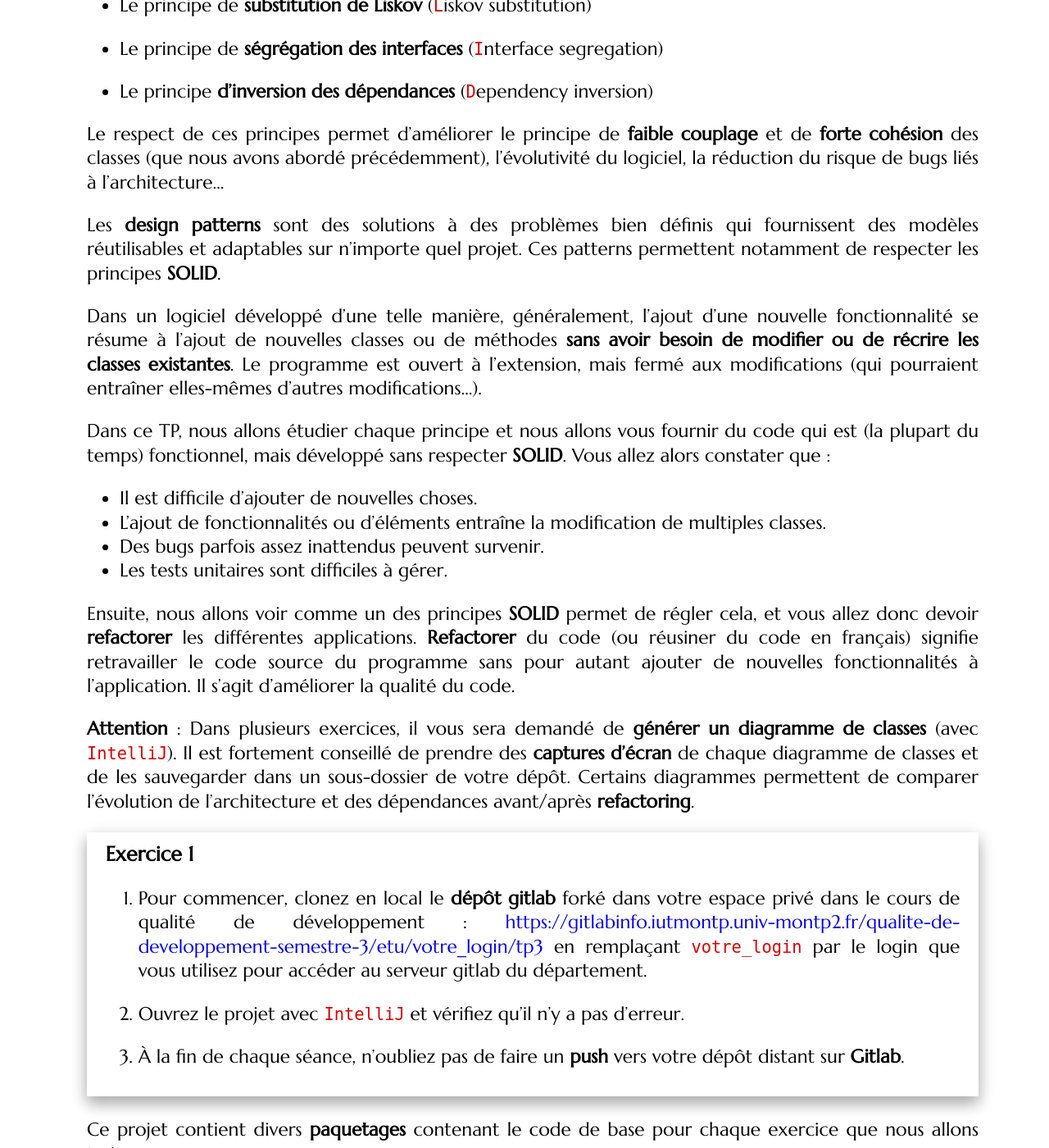
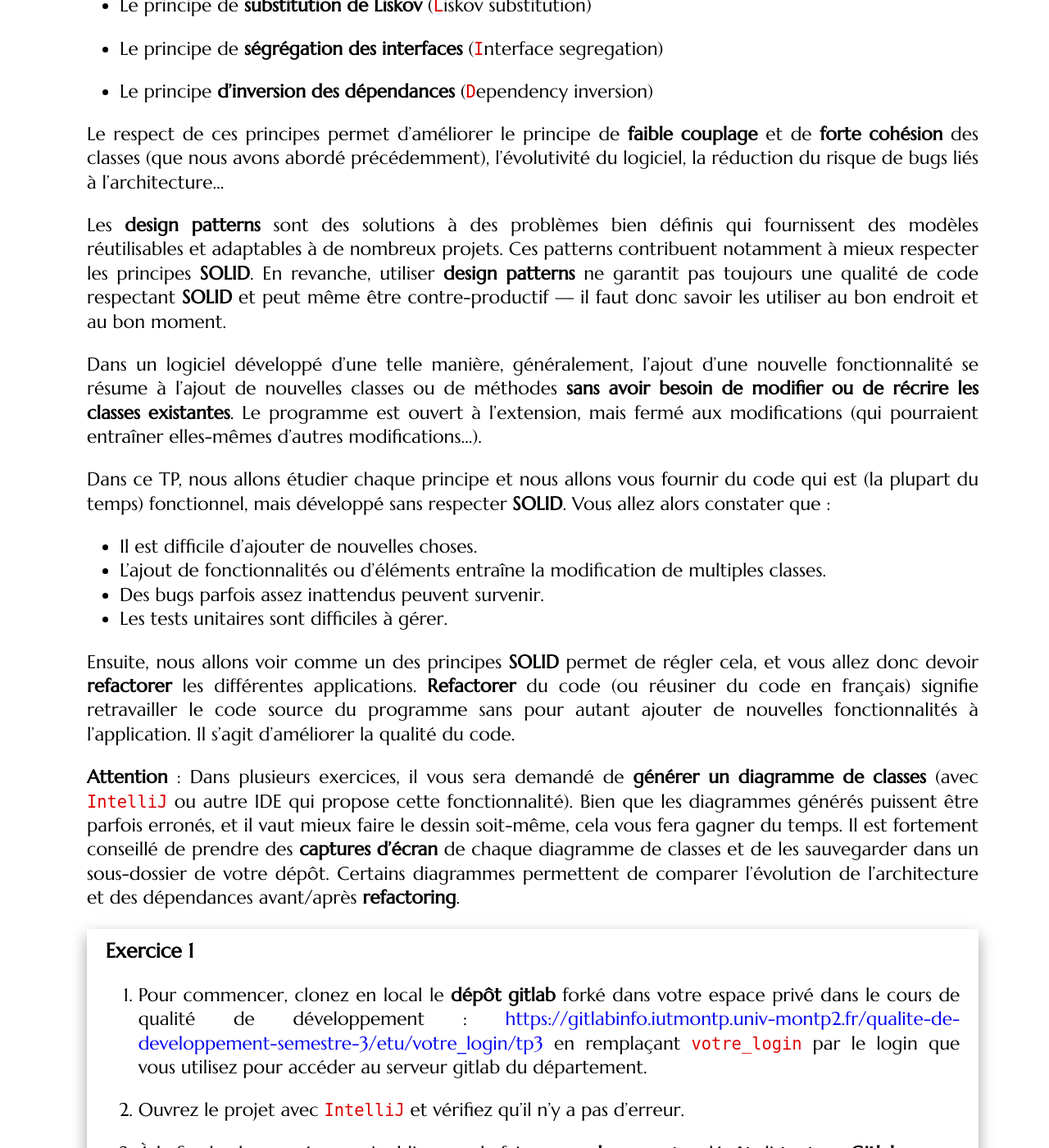
Before and after one commit to mgasquet/R304-QualiteDeveloppement, a Jekyll site: the page built from tutorials/tutorial3.md, in a window 1280 px wide and 1400 px high, scrolled down 1819 px. Shown: the whole window at 82% size. Built offline with Jekyll 4.4.1, drawn with Linux system fonts in a browser that asks for light colours; some web fonts are replaced; some of the changed text lies outside the part shown.

Commit message:
remarque concernant les diagrammes de l'ide

```diff
--- a/tutorials/tutorial3.md
+++ b/tutorials/tutorial3.md
@@ -41,7 +41,7 @@ Les **principes SOLID** représentent un acronyme lié aux 5 principes clés pou
 
 Le respect de ces principes permet d'améliorer le principe de **faible couplage** et de **forte cohésion** des classes (que nous avons abordé précédemment), l'évolutivité du logiciel, la réduction du risque de bugs liés à l'architecture...
 
-Les **design patterns** sont des solutions à des problèmes bien définis qui fournissent des modèles réutilisables et adaptables sur n'importe quel projet. Ces patterns permettent notamment de respecter les principes **SOLID**.
+Les **design patterns** sont des solutions à des problèmes bien définis qui fournissent des modèles réutilisables et adaptables à de nombreux projets. Ces patterns contribuent notamment à mieux respecter les principes **SOLID**. En revanche, utiliser **design patterns** ne garantit pas toujours une qualité de code respectant **SOLID** et peut même être contre-productif — il faut donc savoir les utiliser au bon endroit et au bon moment.
 
 Dans un logiciel développé d'une telle manière, généralement, l'ajout d'une nouvelle fonctionnalité se résume à l'ajout de nouvelles classes ou de méthodes **sans avoir besoin de modifier ou de récrire les classes existantes**. Le programme est ouvert à l'extension, mais fermé aux modifications (qui pourraient entraîner elles-mêmes d'autres modifications...).
 
@@ -54,7 +54,7 @@ Dans ce TP, nous allons étudier chaque principe et nous allons vous fournir du
 
 Ensuite, nous allons voir comme un des principes **SOLID** permet de régler cela, et vous allez donc devoir **refactorer** les différentes applications. **Refactorer** du code (ou réusiner du code en français) signifie retravailler le code source du programme sans pour autant ajouter de nouvelles fonctionnalités à l'application. Il s'agit d'améliorer la qualité du code.
 
-**Attention** : Dans plusieurs exercices, il vous sera demandé de **générer un diagramme de classes** (avec `IntelliJ`). Il est fortement conseillé de prendre des **captures d'écran** de chaque diagramme de classes et de les sauvegarder dans un sous-dossier de votre dépôt. Certains diagrammes permettent de comparer l'évolution de l'architecture et des dépendances avant/après **refactoring**.
+**Attention** : Dans plusieurs exercices, il vous sera demandé de **générer un diagramme de classes** (avec `IntelliJ` ou autre IDE qui propose cette fonctionnalité). Bien que les diagrammes générés puissent être parfois erronés, et il vaut mieux faire le dessin soit-même, cela vous fera gagner du temps. Il est fortement conseillé de prendre des **captures d'écran** de chaque diagramme de classes et de les sauvegarder dans un sous-dossier de votre dépôt. Certains diagrammes permettent de comparer l'évolution de l'architecture et des dépendances avant/après **refactoring**.
 
 <div class="exercise">
 
@@ -483,7 +483,7 @@ Ou alors, peut-être que vous avez été encore plus malin et que vous avez pens
 
 Tout en respectant le **principe ouvert/fermé**, il existe une méthode générale pour construire un `Produit` possédant autant de comportements mixtes que nous souhaitons. Si de nouveaux comportements sont ajoutés dans le futur, il n'y aura pas de modification du code existant. On peut implémenter un tel système en [favorisant la **composition** au lieu d'un **héritage**](https://en.wikipedia.org/wiki/Composition_over_inheritance). L'idée est la suivante :
 
-* La classe "mère" définie une interface (abstraction) qu'elle implémente : elle définit son contrat, ce que tous les objets du même type qu'elle doivent pouvoir faire.
+* La classe "mère" définie une interface (abstraction) qu'elle implémente : elle définit son contrat, ce que tous les objets du même type qu'elle, doivent pouvoir faire.
 
 * La classe "fille" **n'hérite pas** de la classe mère en redéfinissant simplement les fonctions, mais possède à la place **un attribut stockant une instance de l’interface de la classe mère**. Elle implémente elle-même l'interface de la classe mère. Cette classe fille **délègue** une partie de l’exécution des **opérations** à l'instance qu'elle agrège et ajoute son propre **comportement**.
 
```
